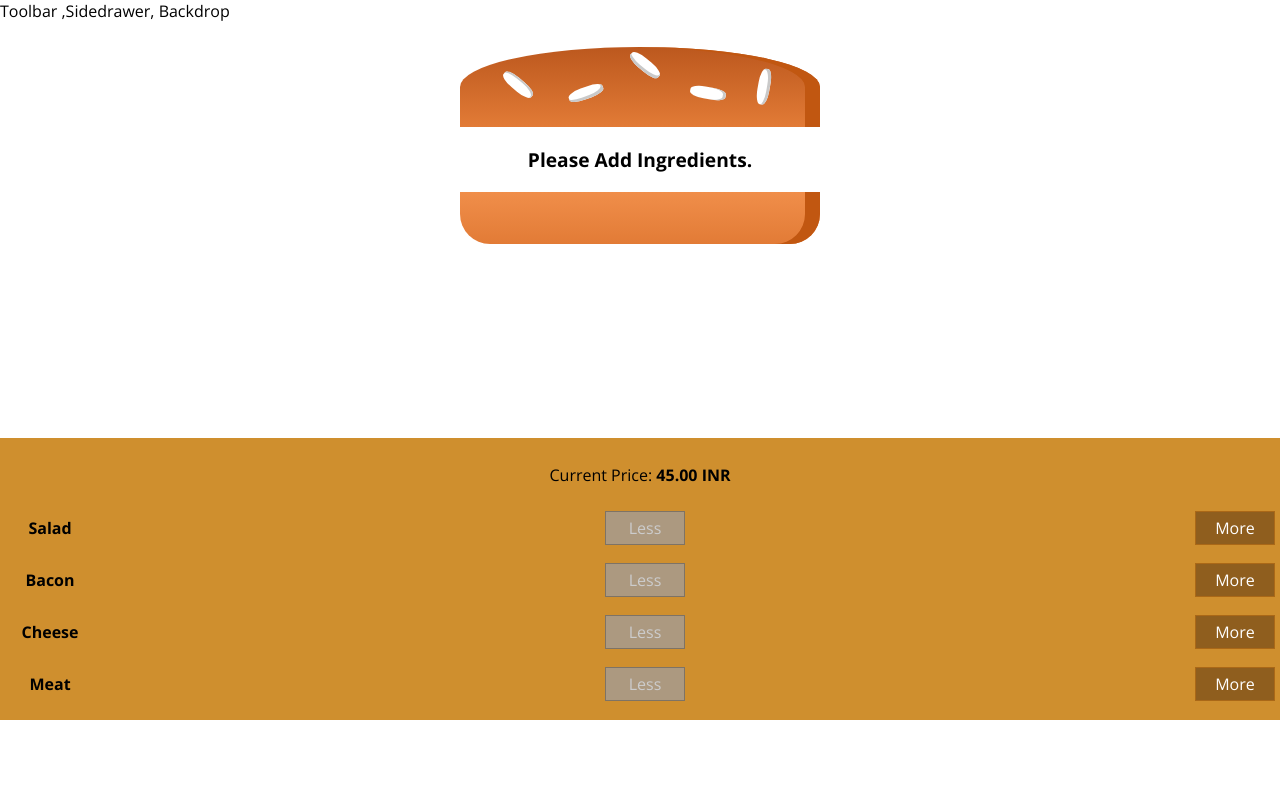
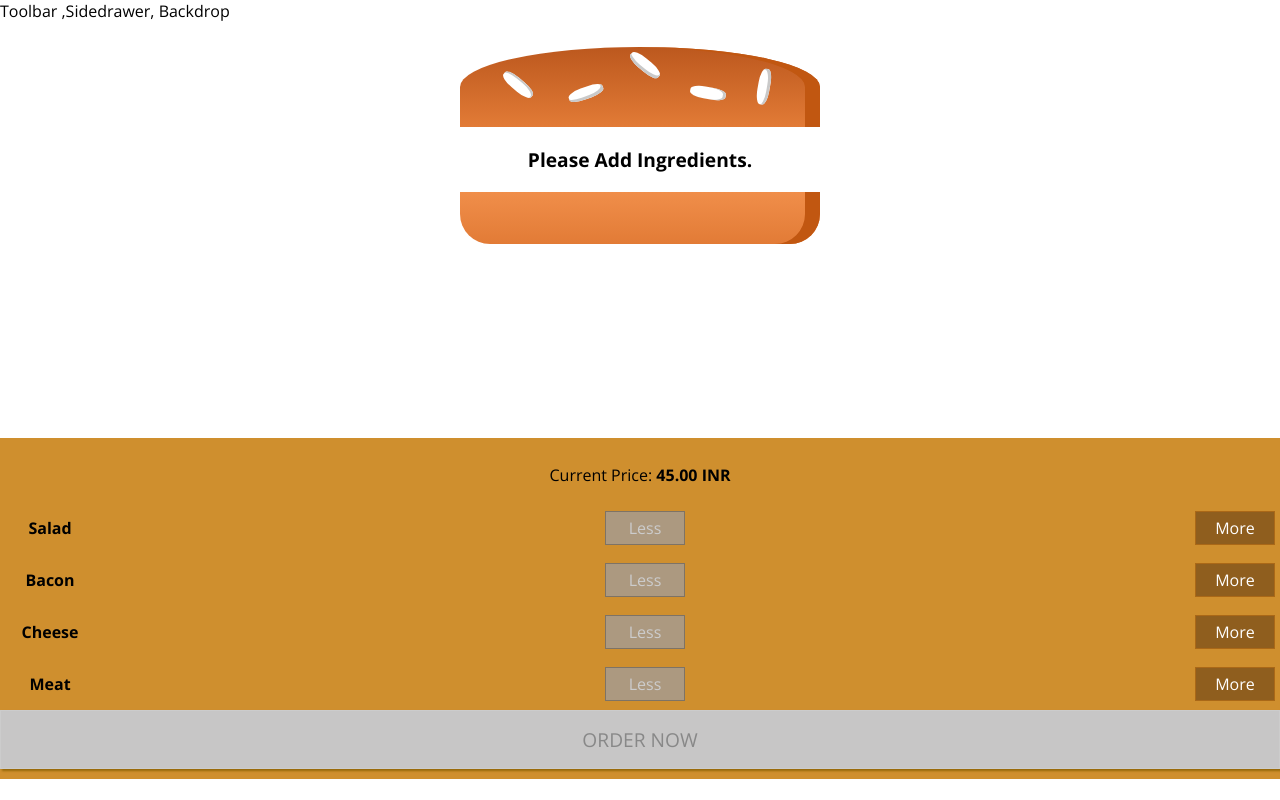
Before and after one commit to nikesh9220/Burger-Builder, a React app: page / in a window 1280 px wide. Built offline with nearby package versions, Linux system fonts and the light colour scheme.

Commit message:
Order Summary and model addded

```diff
--- a/src/components/Burer/BuildControls/BuildControls.css
+++ b/src/components/Burer/BuildControls/BuildControls.css
@@ -8,3 +8,44 @@
     margin: auto;
     padding: 10px 0;
 }
+
+.OrderButton {
+    background-color: #DAD735;
+    outline: none;
+    cursor: pointer;
+    border: 1px solid #966909;
+    color: #966909;
+    font-family: inherit;
+    font-size: 1.2em;
+    padding: 15px 30px;
+    box-shadow: 2px 2px 2px #966909;
+}
+
+.OrderButton:hover, .OrderButton:active {
+    background-color: #A0DB41;
+    border: 1px solid #966909;
+    color: #966909;
+}
+
+.OrderButton:disabled {
+    background-color: #C7C6C6;
+    cursor: not-allowed;
+    border: 1px solid #ccc;
+    color: #888888;
+}
+
+.OrderButton:not(:disabled) {
+    animation: enable 0.3s linear;
+}
+
+@keyframes enable {
+    0% {
+        transform: scale(1);
+    }
+    60% {
+        transform: scale(1.1);
+    }
+    100% {
+        transform: scale(1);
+    }
+}
--- a/src/components/Burer/BuildControls/BuildControls.js
+++ b/src/components/Burer/BuildControls/BuildControls.js
@@ -21,6 +21,11 @@
                 />
             ))
         }
+        <button
+            className={classes.OrderButton}
+            disabled={!props.purchasable}
+            onClick={props.ordered}
+            >ORDER NOW</button>
     </div>
 
 );
--- /dev/null
+++ b/src/components/OrderSummary/OrderSummary.js
@@ -0,0 +1,20 @@
+import React from 'react'
+import Aux from '../../hoc/Auxilory'
+const orderSummary = (props) =>
+{
+    const ingredientSummary = Object.keys(props.ingredients)
+        .map(igKey =>{
+        return <li key={igKey}><span stye={{textTransform:'capitalize'}}>{igKey}:</span>{props.ingredients[igKey]}</li>
+        })
+    return(
+        <Aux>
+            <h3>Your Order</h3>
+            <p>Burger with following ingredients</p>
+            <ul>
+                {ingredientSummary}
+            </ul>
+            <p>Continue to checkout?</p>
+        </Aux>
+    );
+};
+export default orderSummary;
--- /dev/null
+++ b/src/components/UI/Model/Model.css
@@ -0,0 +1,20 @@
+.Modal {
+    position: fixed;
+    z-index: 500;
+    background-color: white;
+    width: 70%;
+    border: 1px solid #ccc;
+    box-shadow: 1px 1px 1px black;
+    padding: 16px;
+    left: 15%;
+    top: 30%;
+    box-sizing: border-box;
+    transition: all 0.3s ease-out;
+}
+
+@media (min-width: 600px) {
+    .Modal {
+        width: 500px;
+        left: calc(50% - 250px);
+    }
+}
--- /dev/null
+++ b/src/components/UI/Model/Model.js
@@ -0,0 +1,14 @@
+import React from 'react'
+import classes from './Model.css'
+const modal = (props) =>(
+    <div className={classes.Modal}
+        style={{
+            transform:props.show? 'translateY(0)':'translateY(-100vh)',
+            opacity: props.show ? '1':'0'
+        }}>
+        {props.children}
+    </div>
+
+);
+
+export default modal;
--- a/src/containers/BurgerBuilder/BurgerBuilder.js
+++ b/src/containers/BurgerBuilder/BurgerBuilder.js
@@ -2,7 +2,8 @@
 import Aux from '../../hoc/Auxilory'
 import Burger from '../../components/Burer/Burger'
 import BuildControls from '../../components/Burer/BuildControls/BuildControls'
-
+import Modal from '../../components/UI/Model/Model'
+import OrderSummary from '../../components/OrderSummary/OrderSummary'
 const INGREDIENTS_PRICES ={
             salad:23,
             bacon:10,
@@ -18,7 +19,26 @@
             cheese:0,
             meat:0
         },
-        totalPrice:45
+        totalPrice:45,
+        purchasable : false,
+        purchasing:false
+    }
+    purchaseHandler = () =>{
+        this.setState({
+            purchasing:true
+        });
+    }
+    updatePurchaseble = (ingredinets) =>{
+        const sum = Object.keys(ingredinets)
+            .map(igKey =>{
+                return ingredinets[igKey]
+            })
+            .reduce((sum,el)=>{
+                return sum += el;
+            },0)
+            this.setState({
+                purchasable: sum>0
+            })
     }
     addIngredientHandler = (type) =>{
         const updatedCount = this.state.ingredients[type] + 1;
@@ -32,7 +52,7 @@
           totalPrice:newPrice,
           ingredients : updatedIngredient
         })
-
+        this.updatePurchaseble(updatedIngredient);
 
     }
     removeIngredientHandler = (type) =>{
@@ -49,10 +69,12 @@
               totalPrice:newPrice,
               ingredients : updatedIngredient
             })
+            this.updatePurchaseble(updatedIngredient);
         }
 
 
     }
+
 render(){
     const disabledInfo ={
         ...this.state.ingredients
@@ -62,12 +84,17 @@
     }
     return(
         <Aux>
+            <Modal show={this.state.purchasing}>
+                <OrderSummary ingredients={this.state.ingredients}></OrderSummary>
+            </Modal>
             <Burger ingredients={this.state.ingredients}/>
             <BuildControls
                 ingredientAdded = {this.addIngredientHandler}
                 ingredientRemoved ={this.removeIngredientHandler}
                 disabled={disabledInfo}
                 price = {this.state.totalPrice}
+                purchasable= {this.state.purchasable}
+                ordered={this.purchaseHandler}
             />
         </Aux>
     );
```
Also changed, not shown: src/components/Burer/BurgerIngredient/BurgerIngredient.css (indentation only), src/components/UI/Model/Backdrop/Backdrop.js (added).
